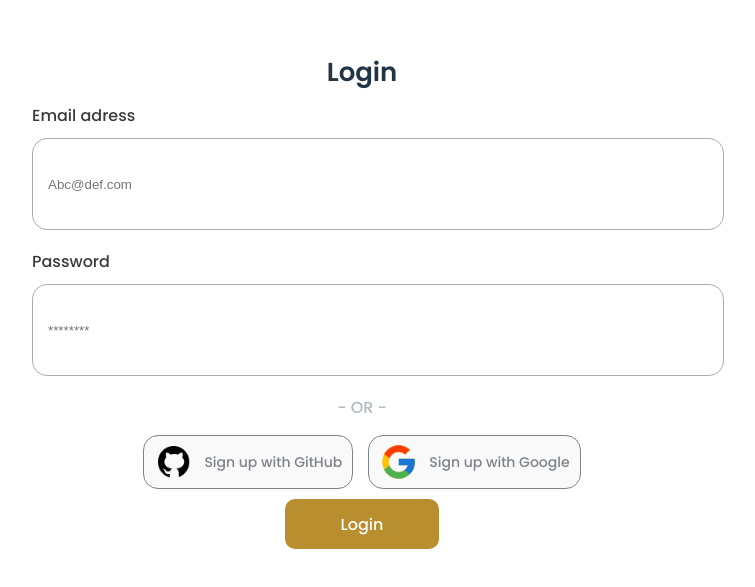
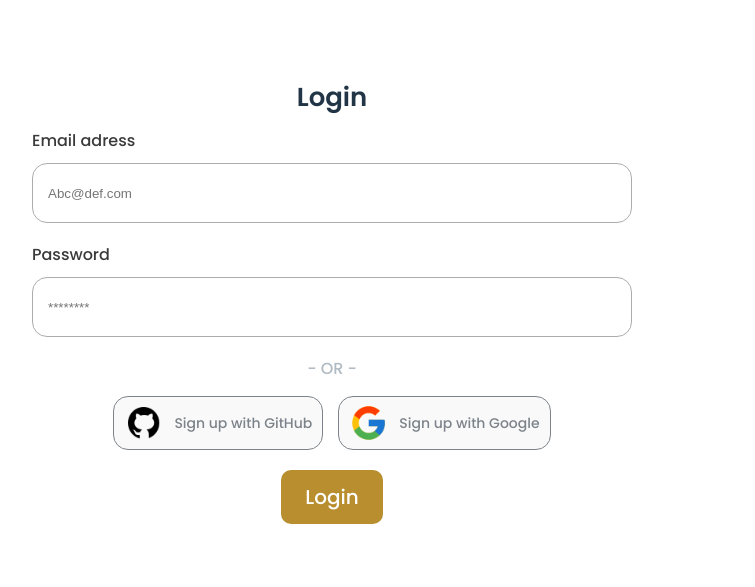
Before and after one commit to archis-academy/august-frontend-furniro-1, a React (Vite) app: page /login in a window 1280 px wide. Shown: the part 105-692 px from the top of the page, without its empty margins (308-1063 px from the left). Built offline with nearby package versions, Linux system fonts and the light colour scheme.

Commit message:
Refactor Login component: integrate Button component and update styles

```diff
--- a/src/index.css
+++ b/src/index.css
@@ -14,14 +14,8 @@
   -webkit-font-smoothing: antialiased;
   -moz-osx-font-smoothing: grayscale;
 }
-
-a {
-  font-weight: 500;
-  color: #646cff;
-  text-decoration: inherit;
-}
-a:hover {
-  color: #535bf2;
+* {
+  box-sizing: border-box;
 }
 
 body {
--- a/src/pages/login/index.jsx
+++ b/src/pages/login/index.jsx
@@ -1,33 +1,39 @@
+import Buttons from '../../Components/Button/button';
 import './login.scss';
 import { useState } from 'react';
 
 function Login() {
-    const [form, setForm] = useState({ email: "", password: "" });
+  const [form, setForm] = useState({ email: '', password: '' });
   const onChange = (e) => {
     setForm({ ...form, [e.target.name]: e.target.value });
   };
   const onSubmit = (e) => {
     e.preventDefault();
     const emailValid = /\S+@\S+\.\S+/.test(form.email);
-        const passwordValid = form.password.length >= 8 && /[A-Z]/.test(form.password);
-        if (!emailValid)
-            alert("Lütfen geçerli bir e-posta adresi giriniz.");
-        if (!passwordValid)
-            alert("Şifre en az 8 karakterli ve 1 büyük harf içermeli.");
-        alert("Login başarılı!");
-        console.log("Login başarılı:", form);
+    const passwordValid =
+      form.password.length >= 8 && /[A-Z]/.test(form.password);
+    if (!emailValid) {
+      alert('Lütfen geçerli bir e-posta adresi giriniz.');
+      return;
+    }
+    if (!passwordValid) {
+      alert('Şifre en az 8 karakterli ve 1 büyük harf içermeli.');
+      return;
+    }
+    alert('Login başarılı!');
+    console.log('Login başarılı:', form);
   };
   return (
-        <main className='login-page'>
-            <form onSubmit={onSubmit} className='login-card'>
+    <main className="login-page">
+      <form onSubmit={onSubmit} className="login-card">
         <h1>Login</h1>
         <label htmlFor="email">Email adress</label>
         <input
           id="email"
           name="email"
           type="email"
-                    placeholder='Abc@def.com'
-                    autoComplete='email'
+          placeholder="Abc@def.com"
+          autoComplete="email"
           required
           onChange={onChange}
           value={form.email}
@@ -37,26 +43,26 @@ function Login() {
           id="password"
           name="password"
           type="password"
-                    placeholder='********'
-                    autoComplete='current-password'
+          placeholder="********"
+          autoComplete="current-password"
           required
           onChange={onChange}
           value={form.password}
         />
-                <div className='or'>- OR -</div>
-                <div className='social-buttons'>
-                    <button type='button' className='social-button'>
+        <div className="or">- OR -</div>
+        <div className="social-buttons">
+          <button type="button" className="social-button">
             <img src="/icons/GitHub.png" alt="google icon" />
             <span>Sign up with GitHub</span>
           </button>
-                    <button type='button' className='social-button'>
+          <button type="button" className="social-button">
             <img src="/icons/Google.png" alt="github icon" />
             <span>Sign up with Google</span>
           </button>
         </div>
-                <button type='submit' className='submit-button'>
-                    Login
-                </button>
+        <div className="submit">
+          <Buttons text="Login" variant="primary" />
+        </div>
       </form>
     </main>
   );
--- a/src/pages/login/login.scss
+++ b/src/pages/login/login.scss
@@ -75,15 +75,9 @@
   }
 }
 
-.submit-button {
-  display: inline-block;
-  width: auto;
-  background: #b88e2f;
-  color: white;
-  padding: 10px 55px;
-  border-radius: 10px;
-  margin-top: 10px;
-  height: 50px;
+.submit {
+
+  margin-top: 20px;
 }
 
 @media (max-width: 768px) {
```
Lines whose indentation alone changed are shown as unchanged.
